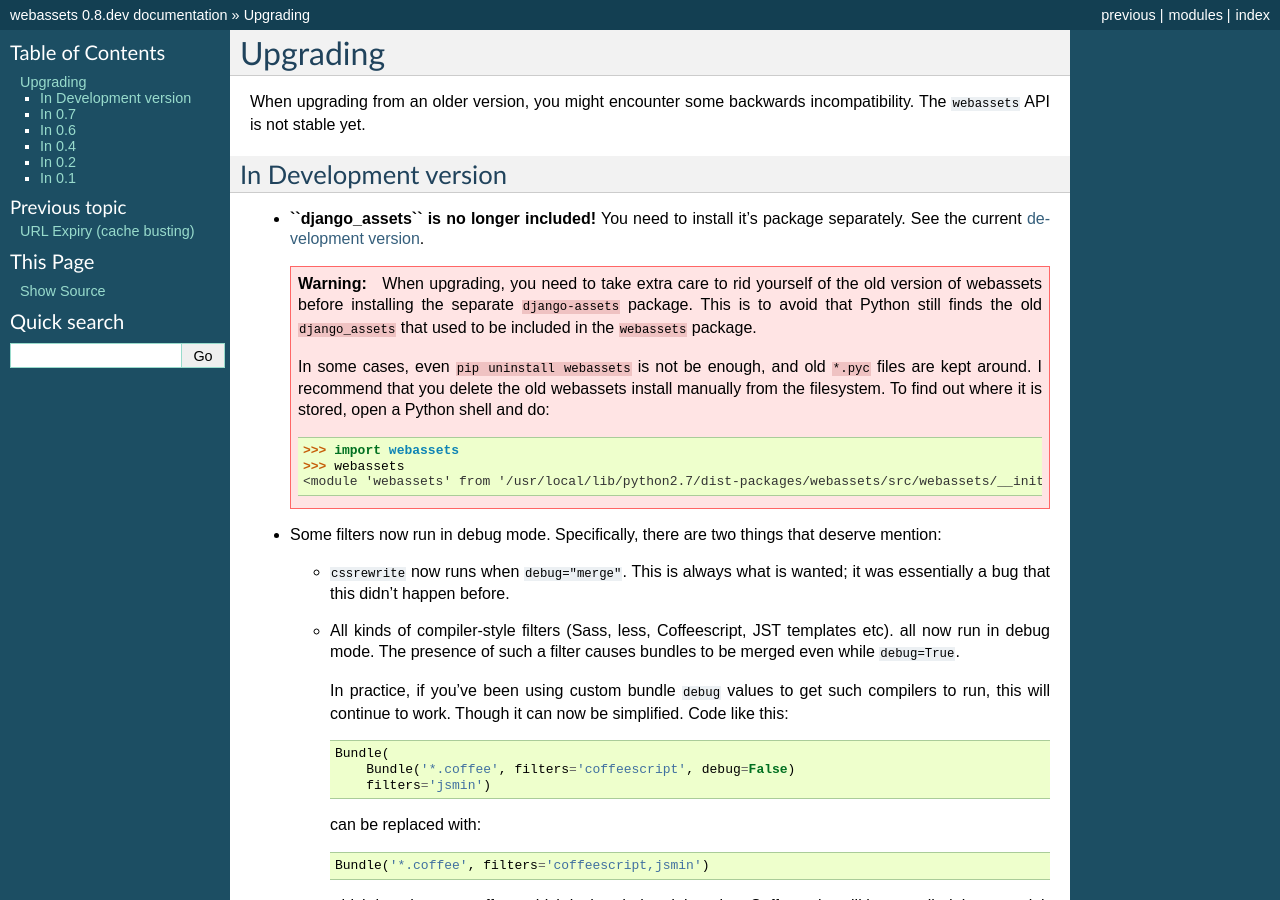
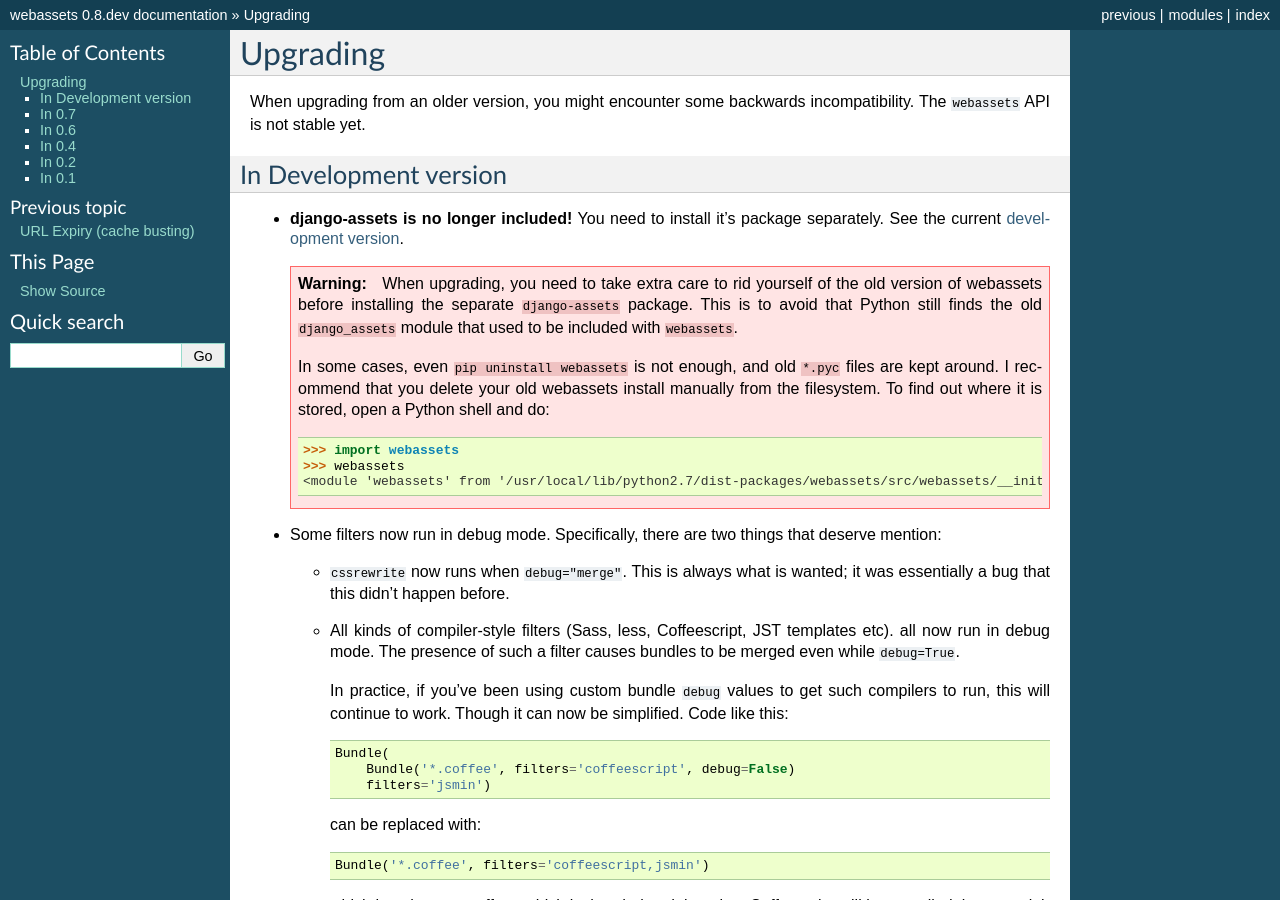
Before and after one commit to miracle2k/webassets, a Sphinx documentation site: the page built from docs/upgrading.rst, in a window 1280 px wide and 900 px high. Built offline with Sphinx 7.4.7, drawn with Linux system fonts in a browser that asks for light colours.

Commit message:
Minor doc fixes.

```diff
--- a/docs/upgrading.rst
+++ b/docs/upgrading.rst
@@ -10,7 +10,7 @@
 In Development version
 ~~~~~~~~~~~~~~~~~~~~~~
 
-- **``django_assets`` is no longer included!**
+- **django-assets is no longer included!**
   You need to install it's package separately. See the current
   `development version <https://github.com/miracle2k/django-assets>`_.
 
@@ -18,10 +18,10 @@
     When upgrading, you need to take extra care to rid yourself of the old
     version of webassets before installing the separate ``django-assets``
     package. This is to avoid that Python still finds the old ``django_assets``
-    that used to be included in the ``webassets`` package.
+    module that used to be included with ``webassets``.
 
-    In some cases, even ``pip uninstall webassets`` is not be enough, and old
-    ``*.pyc`` files are kept around. I recommend that you delete the old
+    In some cases, even ``pip uninstall webassets`` is not enough, and old
+    ``*.pyc`` files are kept around. I recommend that you delete your old
     webassets install manually from the filesystem. To find out where it is
     stored, open a Python shell and do::
 
```
Also changed, not shown: other parts of docs/upgrading.rst (+1 -1 lines).
